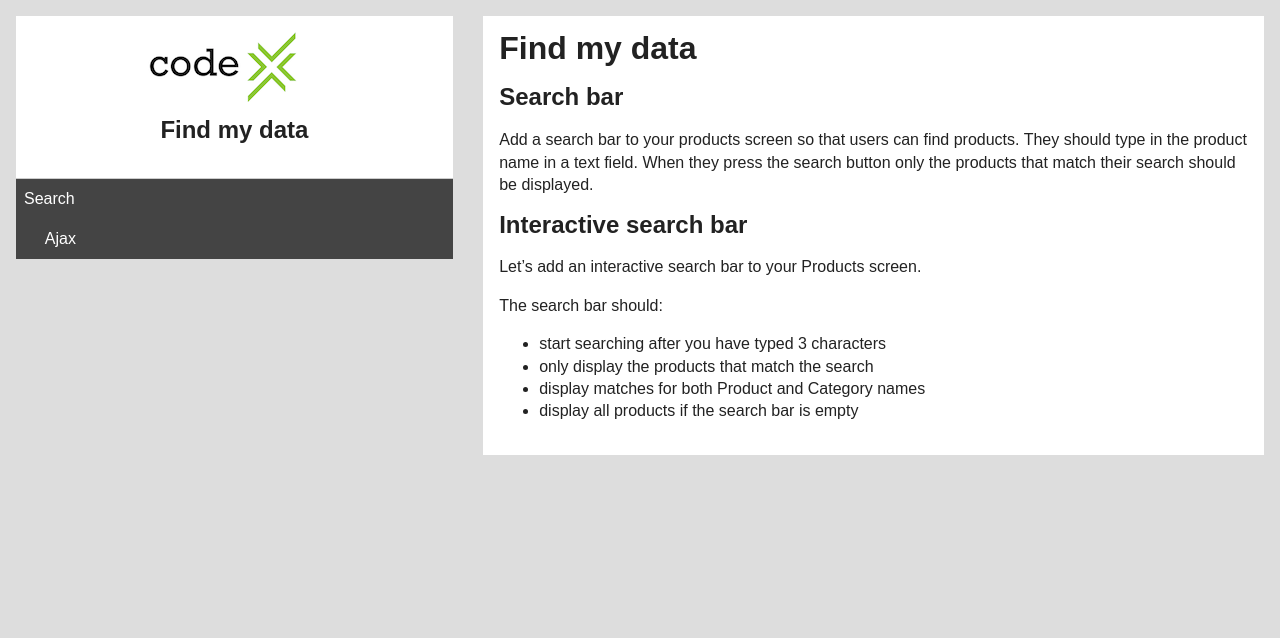
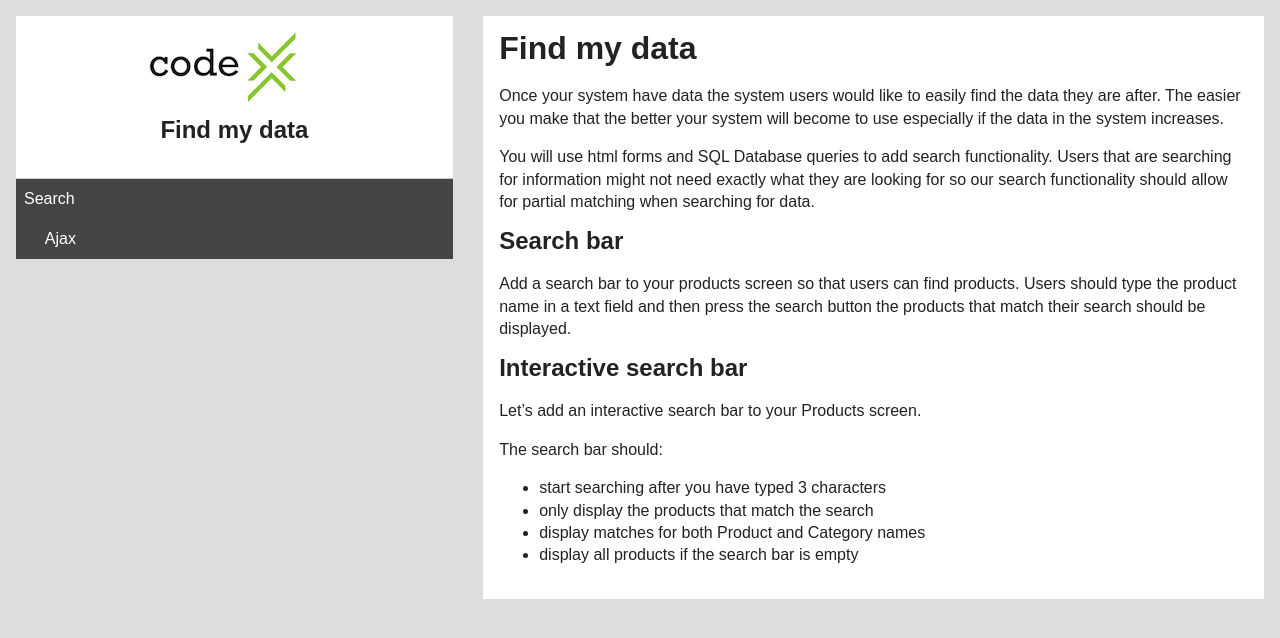
Before and after one commit to codex-academy/FindYourData, a Jekyll site: the page built from index.md, in a window 1280 px wide. Shown: the top 638 px of the page. Built offline with Jekyll 4.4.1, drawn with Linux system fonts in a browser that asks for light colours.

```diff
--- a/index.md
+++ b/index.md
@@ -4,9 +4,13 @@ layout: default
 
 # Find my data
 
+Once your system have data the system users would like to easily find the data they are after. The easier you make that the better your system will become to use especially if the data in the system increases.
+
+You will use html forms and SQL Database queries to add search functionality. Users that are searching for information might not need exactly what they are looking for so our search functionality should allow for partial matching when searching for data.
+
 ## Search bar
 
-Add a search bar to your products screen so that users can find products. They should type in the product name in a text field. When they press the search button only the products that match their search should be displayed.
+Add a search bar to your products screen so that users can find products. Users should type the product name in a text field and then press the search button the products that match their search should be displayed.
 
 ## Interactive search bar
 
```
